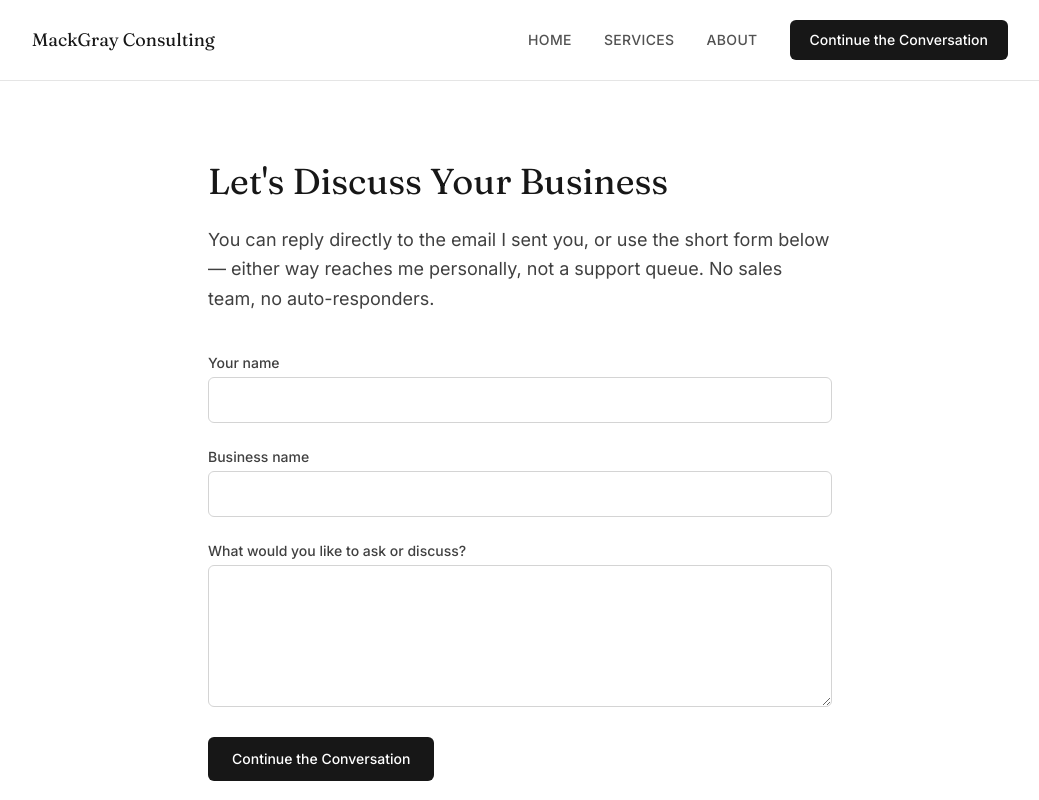
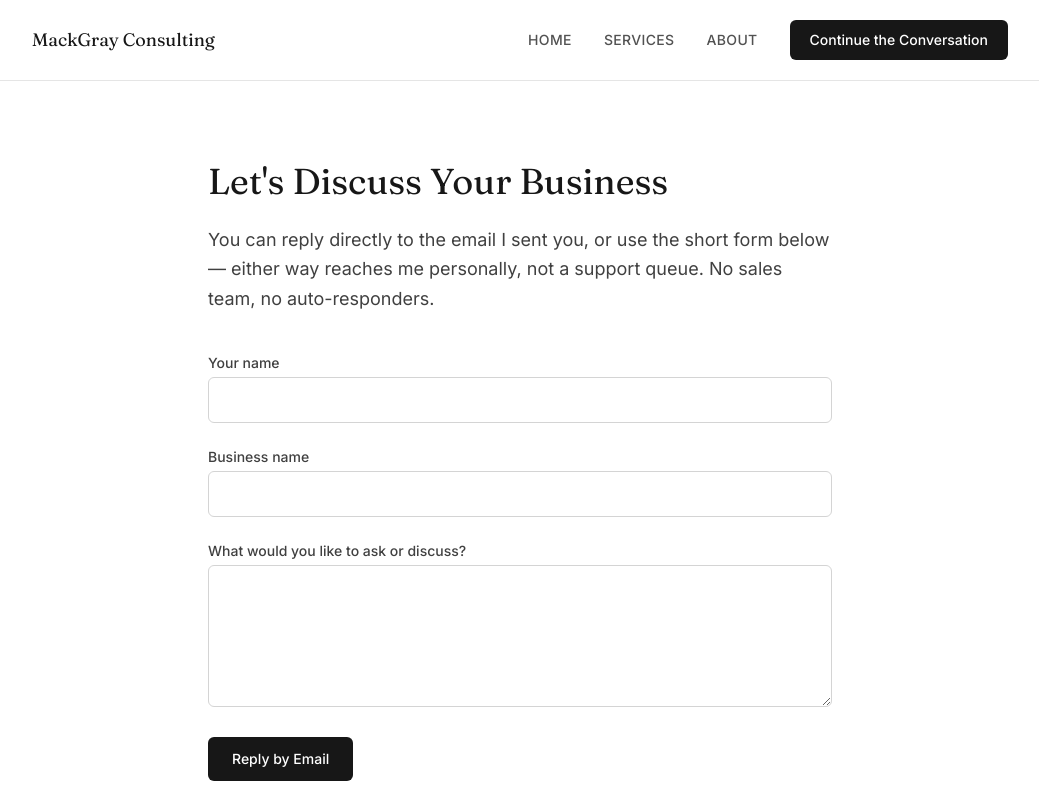
Before and after one commit to truedigitalhustle-debug/mackgray-consulting, a Next.js app: page /contact in a window 1280 px wide. Shown: the top 800 px of the page, without its empty margins (120-1159 px from the left). Built offline with nearby package versions, Linux system fonts and the light colour scheme.

Commit message:
Change button text from 'Continue the Conversation' to 'Reply by Email'

```diff
--- a/components/contact-form.tsx
+++ b/components/contact-form.tsx
@@ -53,7 +53,7 @@ className="mt-1 w-full rounded-md border border-neutral-300 px-4 py-2.5 text-neu
 type="submit"
 className="rounded-md bg-neutral-900 px-6 py-3 text-sm font-medium text-white transition hover:bg-neutral-800"
 >
-Continue the Conversation
+Reply by Email
 </button>
 <p className="text-sm text-neutral-500">
 This opens directly in your email app, addressed to me personally — no contact-form black hole.
```
